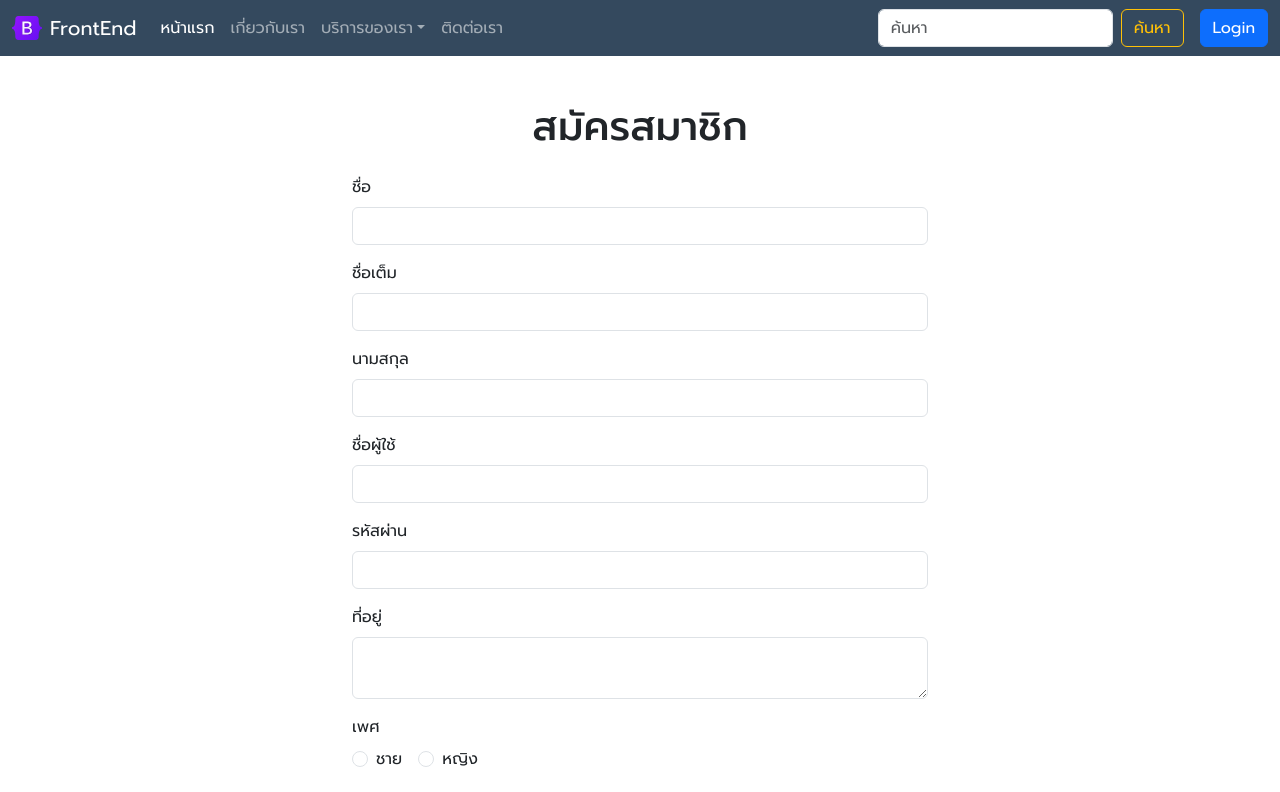
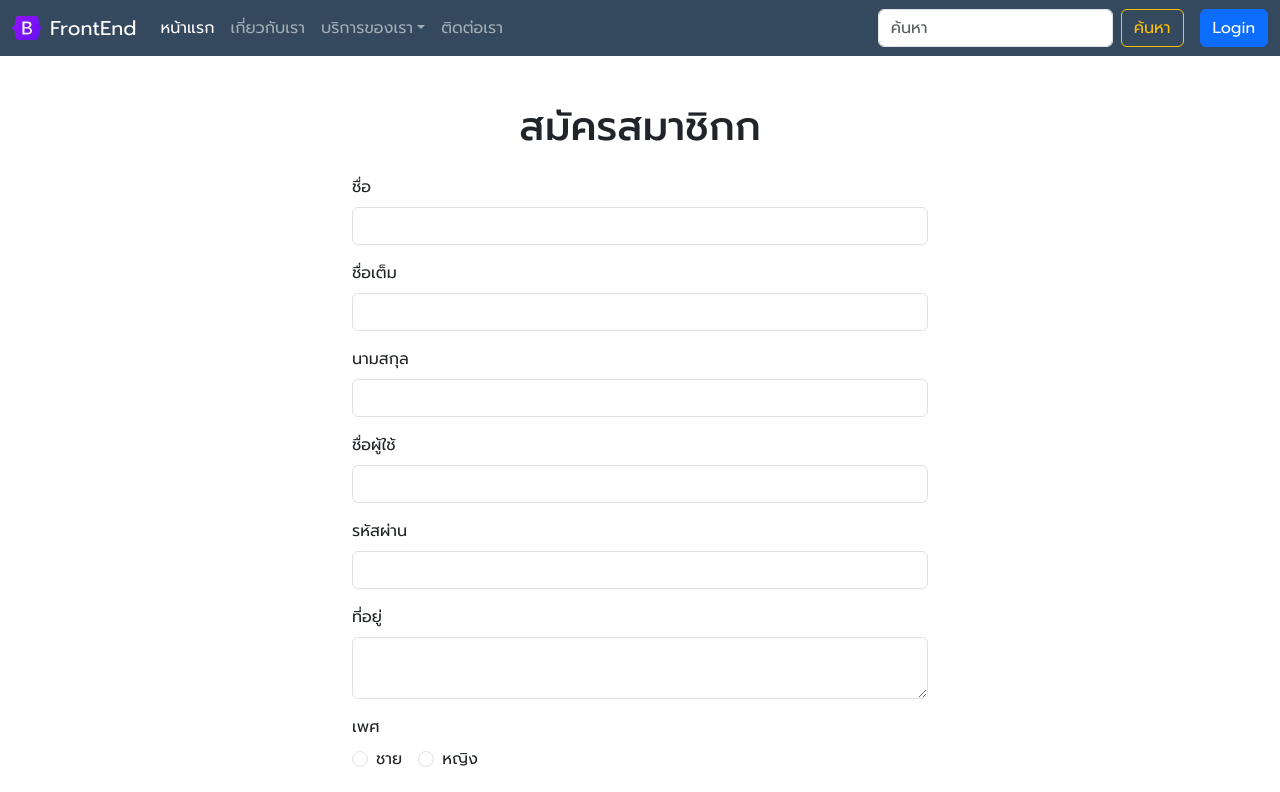
Before and after one commit to Petchrapeephat/Fron-End-01, a Next.js app: page /Register in a window 1280 px wide. Shown: the top 792 px of the page. Built offline with nearby package versions, Linux system fonts and the light colour scheme.

Commit message:
Update page.js

```diff
--- a/app/Register/page.js
+++ b/app/Register/page.js
@@ -88,7 +88,7 @@ export default function Register() {
   return (
     <div style={{ paddingTop: '55px' }}>
       <div className="container mt-5" style={{ maxWidth: '600px' }}>
-        <h1 className="text-center mb-4">สมัครสมาชิก</h1>
+        <h1 className="text-center mb-4">สมัครสมาชิกก</h1>
         <form onSubmit={handleSubmit}>
           <div className="mb-3">
             <label className="form-label">ชื่อ</label>
```
